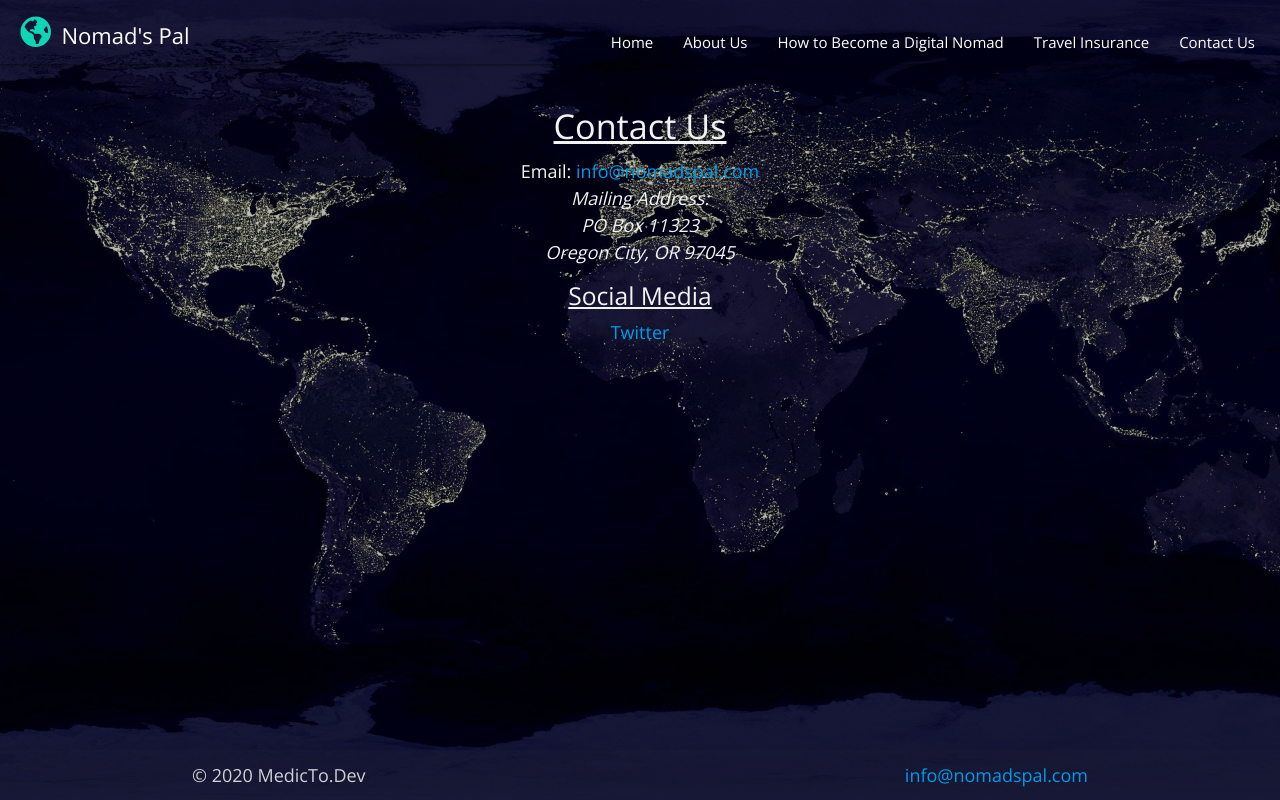
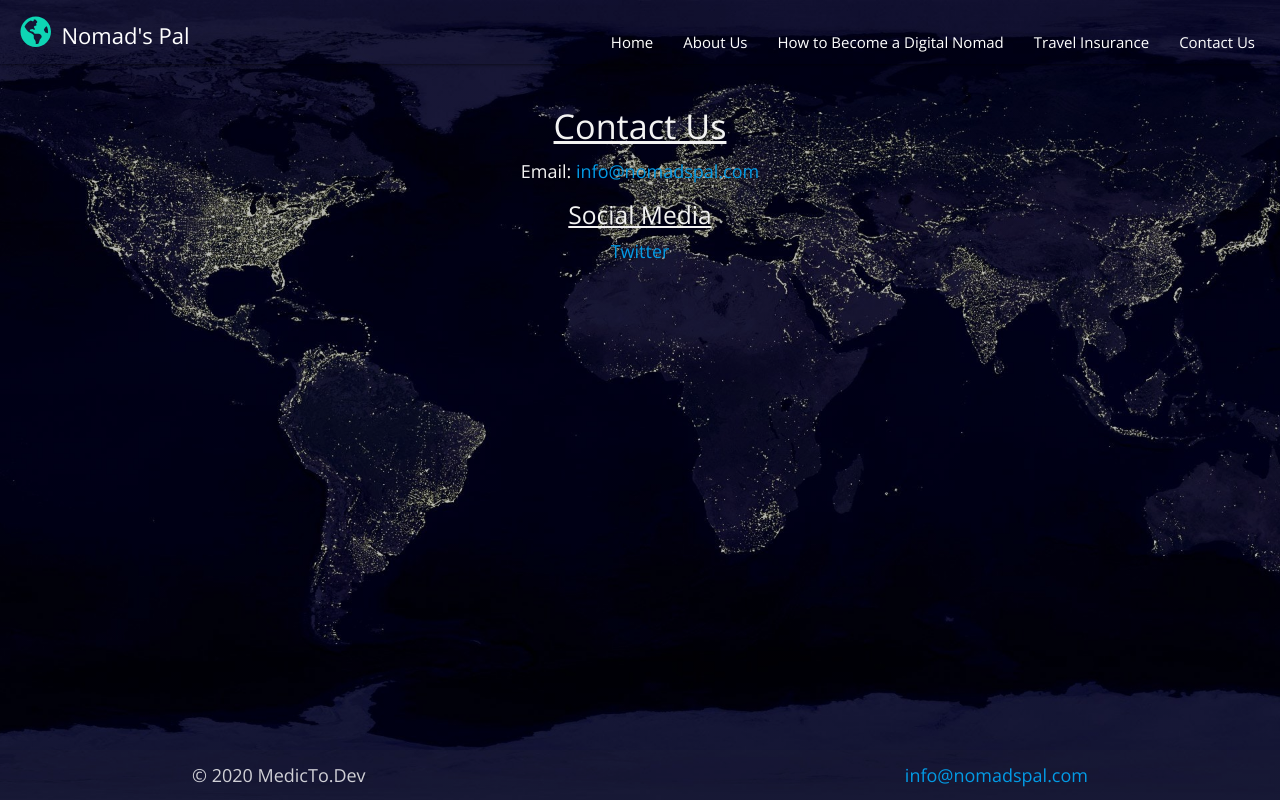
Before and after one commit to jonbascos/nomads-pal-react-version, a React (Create React App) app: page /contact in a window 1280 px wide. Built offline with nearby package versions, Linux system fonts and the light colour scheme; no server answers; the database is empty.

Commit message:
Removed fake address.

```diff
--- a/src/components/Contact.js
+++ b/src/components/Contact.js
@@ -1,12 +1,12 @@
-import React from 'react';
-import '../static/css/Contact.css';
+import React from "react";
+import "../static/css/Contact.css";
 
 function Contact(props) {
-	const twitter = 'https://www.twitter.com/nomadspal';
+	const twitter = "https://www.twitter.com/nomadspal";
 	return (
 		<div className='contact-container'>
 			<h4>Contact Us</h4>
-			Email:{' '}
+			Email:{" "}
 			<a
 				href='mailto:info@nomadspal.com'
 				target='_blank'
@@ -15,12 +15,6 @@ function Contact(props) {
 				info@nomadspal.com
 			</a>
 			<br />
-			<address>
-				Mailing Address:
-				<br /> PO Box 11323
-				<br />
-				Oregon City, OR 97045
-			</address>
 			<h5>Social Media</h5>
 			<a href={twitter} target='_blank' rel='noopener noreferrer'>
 				Twitter
```
